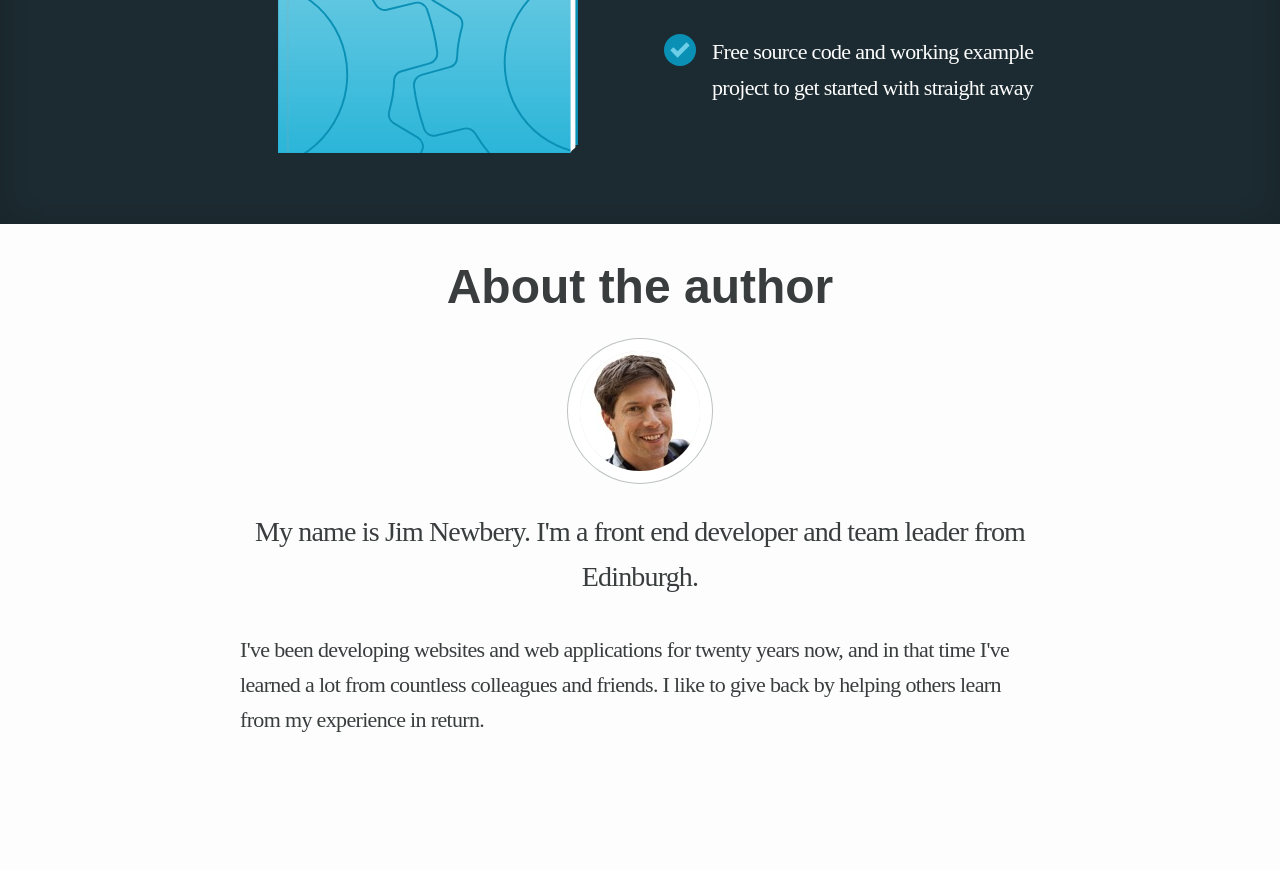
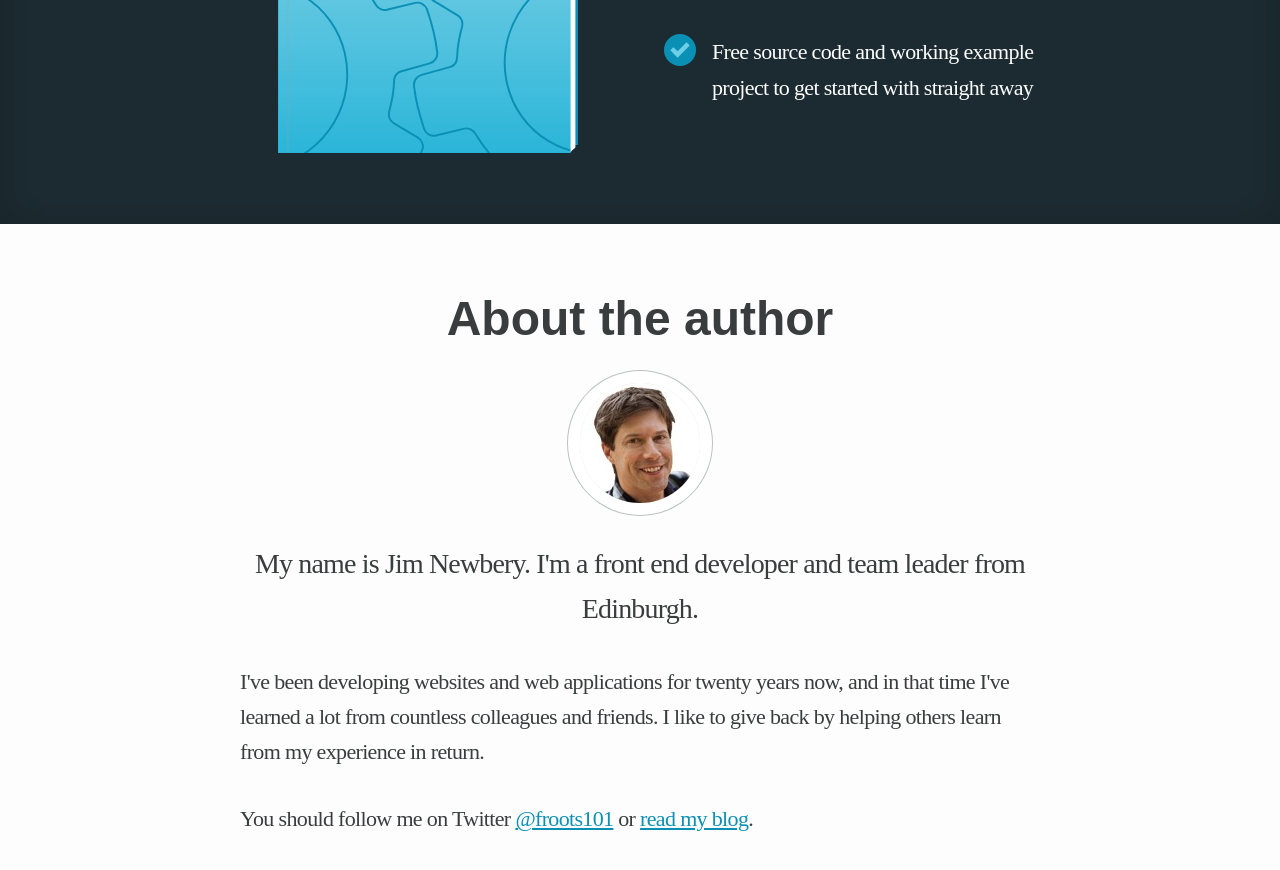
Before and after one commit to froots/froots.github.io, a Jekyll site: the page built from automated-testing-for-web-designers/index.html, in a window 1280 px wide and 900 px high, scrolled down 5511 px. Shown: the top 870 px of the window. Built offline with Jekyll 4.4.1, drawn with Linux system fonts in a browser that asks for light colours; before the commit the page ends 6280 px from its top, so only the background shows below that.

Commit message:
Add links to Twitter and blog from landing page

```diff
--- a/automated-testing-for-web-designers/index.html
+++ b/automated-testing-for-web-designers/index.html
@@ -143,26 +143,13 @@ title:  Automated Testing for Web Designers
 </div>
 
 <div class="container">
-  <div class="row">
+  <div class="row section">
     <h2>About the author</h2>
     <div class="portrait">
       <img src="/images/landing/portrait.jpg" alt="Jim Newbery" class="portrait-image">
     </div>
     <p class="intro-text">My name is Jim Newbery. I'm a front end developer and team leader from Edinburgh.</p>
     <p>I've been developing websites and web applications for twenty years now, and in that time I've learned a lot from countless colleagues and friends. I like to give back by helping others learn from my experience in return.</p>
+    <p>You should follow me on Twitter <a href="https://twitter.com/froots101">@froots101</a> or <a href="/">read my blog</a>.</p>
   </div>
 </div>
-
-
-<!-- <section class="ebook media">
-  <script type="text/javascript" src="https://gumroad.com/js/gumroad.js"></script>
-  <img class="ebook-cover media-figure" src="/images/products/atfwd-cover-0.1.png" alt=""/>
-  <div class="ebook-copy media-body">
-    <h2 class="ebook-title">Buy ?</h2>
-    <p>Want to test your website across different browsers and devices, but hate the slog of checking by hand after every change? Why not get robot minions to do the work for you?</p>
-    <p><strong>Buy the guide now and get the step-by-step guide to saving hours of drudgery!</strong></p>
-    <div class="ebook-button-container">
-      <a class="gumroad-button" href="https://gumroad.com/l/Dgbv">I want to get automating!</a>
-    </div>
-  </div>
-</section> -->
```
